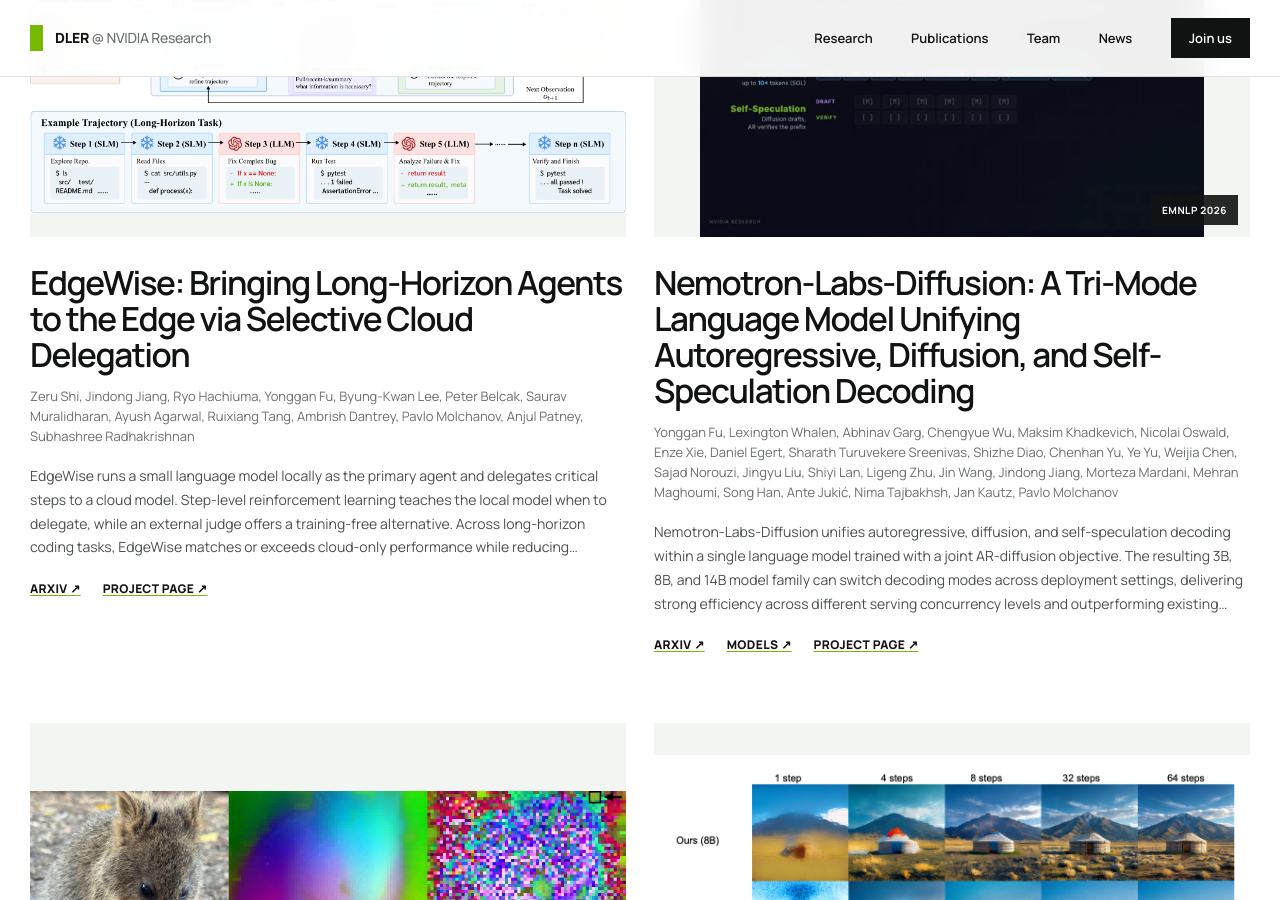
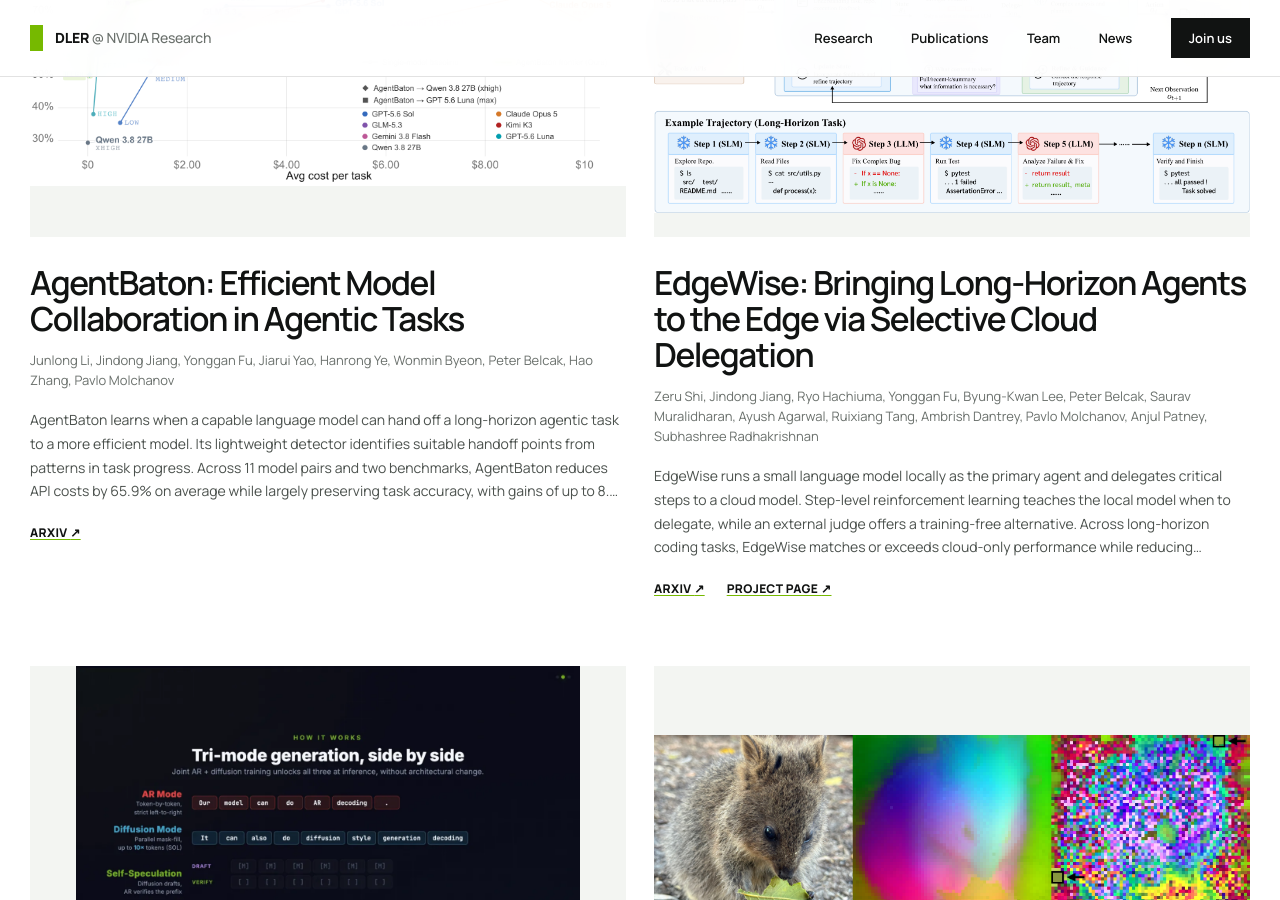
Before and after one commit to nv-dler/nv-dler.github.io, a Jekyll site: the page built from _pages/home.html, in a window 1280 px wide and 900 px high, scrolled down 3300 px. Built offline with Jekyll 4.4.1, drawn with Linux system fonts in a browser that asks for light colours.

Commit message:
Add AgentBaton research highlight

```diff
--- a/_data/publist.yml
+++ b/_data/publist.yml
@@ -1,3 +1,13 @@
+- title: "AgentBaton: Efficient Model Collaboration in Agentic Tasks"
+  description: "AgentBaton learns when a capable language model can hand off a long-horizon agentic task to a more efficient model. Its lightweight detector identifies suitable handoff points from patterns in task progress. Across 11 model pairs and two benchmarks, AgentBaton reduces API costs by 65.9% on average while largely preserving task accuracy, with gains of up to 8.8 percentage points over capable-only execution."
+  authors: Junlong Li, Jindong Jiang, Yonggan Fu, Jiarui Yao, Hanrong Ye, Wonmin Byeon, Peter Belcak, Hao Zhang, Pavlo Molchanov
+  image: AgentBaton.png
+  image_fit: contain
+  linklist:
+    - url: https://arxiv.org/abs/2610.35959
+      display: Arxiv
+  highlight: 1
+
 - title: "EdgeWise: Bringing Long-Horizon Agents to the Edge via Selective Cloud Delegation"
   description: "EdgeWise runs a small language model locally as the primary agent and delegates critical steps to a cloud model. Step-level reinforcement learning teaches the local model when to delegate, while an external judge offers a training-free alternative. Across long-horizon coding tasks, EdgeWise matches or exceeds cloud-only performance while reducing inference costs by up to 62% on SWE-Rebench and 34% on Terminal-Bench 2.1."
   authors: Zeru Shi, Jindong Jiang, Ryo Hachiuma, Yonggan Fu, Byung-Kwan Lee, Peter Belcak, Saurav Muralidharan, Ayush Agarwal, Ruixiang Tang, Ambrish Dantrey, Pavlo Molchanov, Anjul Patney, Subhashree Radhakrishnan
```
Also changed, not shown: images/pubpic/AgentBaton.png (added).
